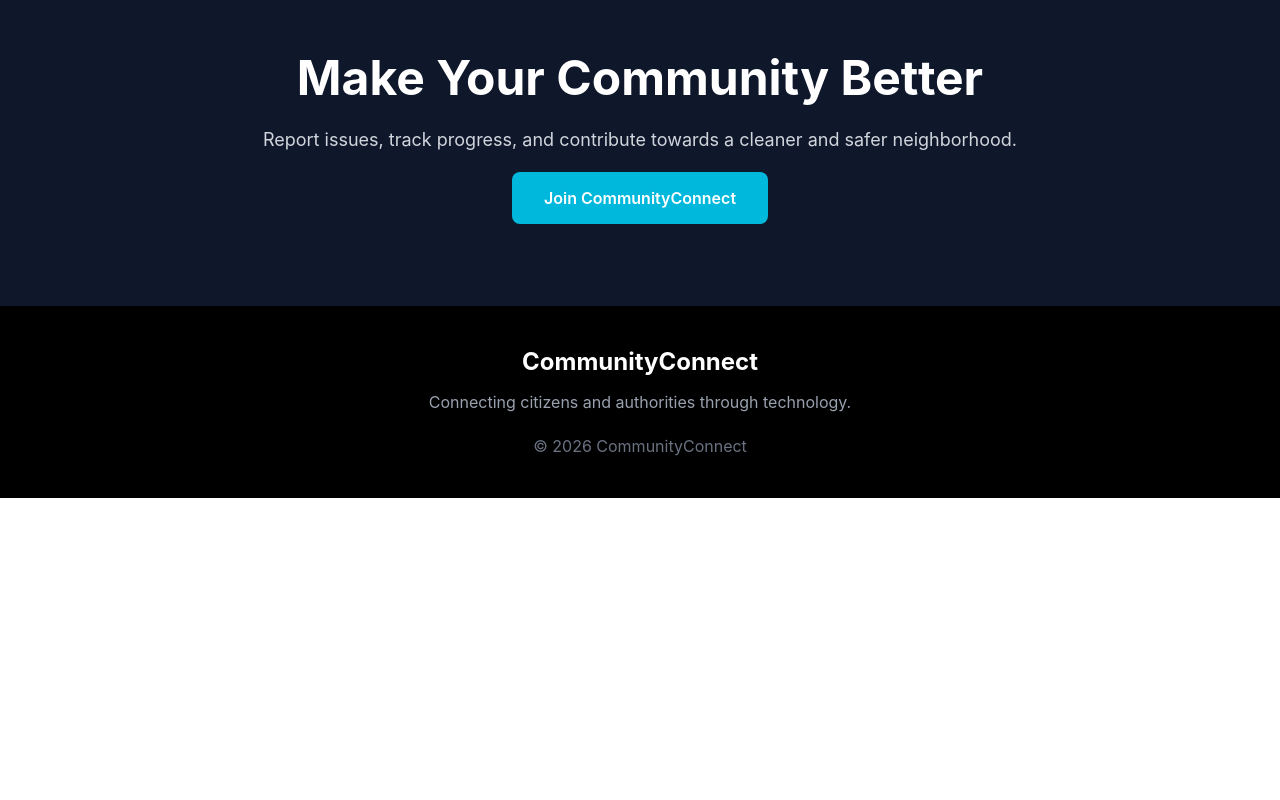
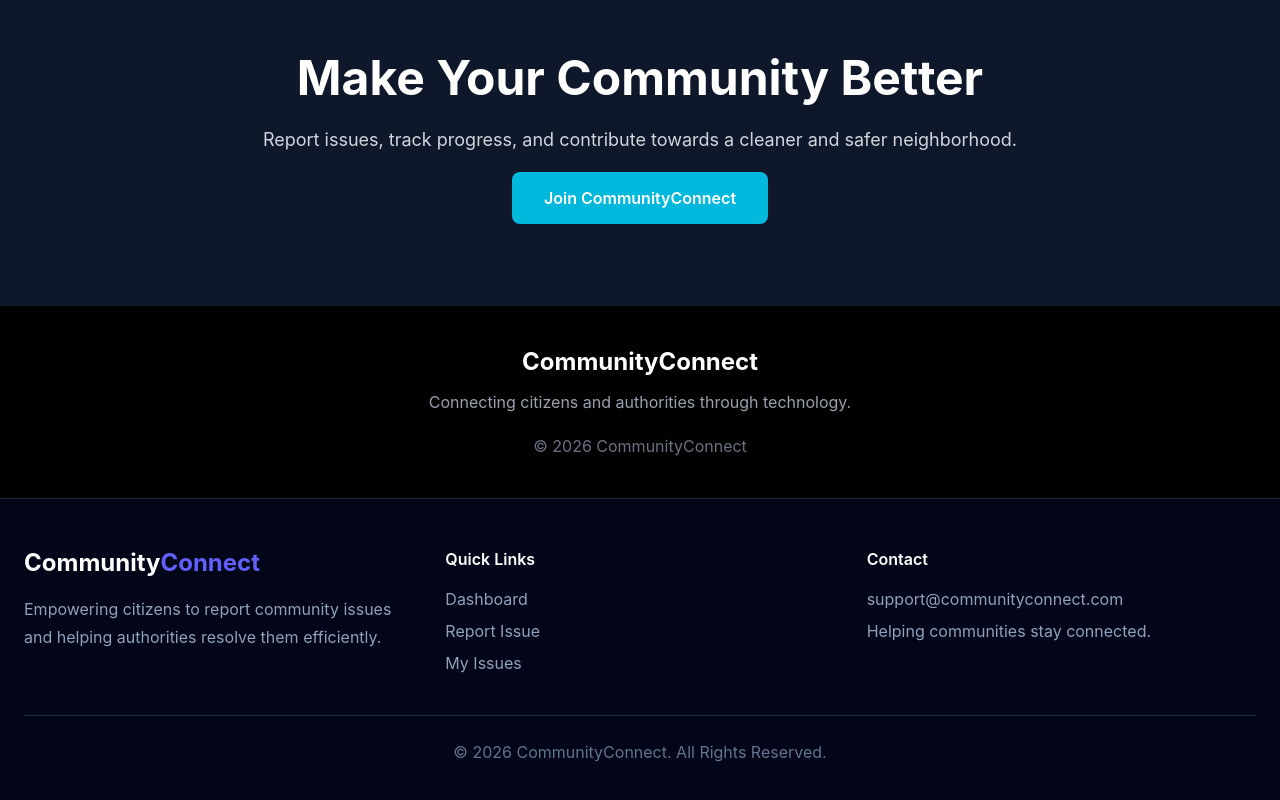
Before and after one commit to ShivanshGera/CommunityConnect, a React (Vite) app in the folder client/: page / in a window 1280 px wide. Shown: the part 1965-2765 px from the top of the page. Before the commit the page ends 2463 px from the top, so only its background shows below. Built offline with nearby package versions, Linux system fonts and the light colour scheme; no server answers.

Commit message:
added footer

```diff
--- a/client/src/App.jsx
+++ b/client/src/App.jsx
@@ -16,6 +16,7 @@
 import ProtectedRoute from "./components/ProtectedRoute";
 import AdminRoute from "./components/AdminRoute";
 import CitizenRoute from "./components/CitizenRoute";
+import Footer from "./components/Footer";
 
 function App() {
   return (
@@ -107,6 +108,7 @@
           element={<NotFound />}
         />
       </Routes>
+      <Footer/>
     </>
   );
 }
--- /dev/null
+++ b/client/src/components/Footer.jsx
@@ -0,0 +1,74 @@
+function Footer() {
+  return (
+    <footer className="bg-slate-950 border-t border-slate-800">
+
+      <div className="max-w-7xl mx-auto px-6 py-12">
+
+        <div className="grid md:grid-cols-3 gap-8">
+
+          <div>
+
+            <h2 className="text-2xl font-bold text-white">
+              Community
+              <span className="text-indigo-500">
+                Connect
+              </span>
+            </h2>
+
+            <p className="text-slate-400 mt-4 leading-7">
+              Empowering citizens to report community
+              issues and helping authorities resolve
+              them efficiently.
+            </p>
+
+          </div>
+
+          <div>
+
+            <h3 className="text-white font-semibold mb-4">
+              Quick Links
+            </h3>
+
+            <ul className="space-y-2 text-slate-400">
+
+              <li>Dashboard</li>
+              <li>Report Issue</li>
+              <li>My Issues</li>
+
+            </ul>
+
+          </div>
+
+          <div>
+
+            <h3 className="text-white font-semibold mb-4">
+              Contact
+            </h3>
+
+            <p className="text-slate-400">
+              support@communityconnect.com
+            </p>
+
+            <p className="text-slate-400 mt-2">
+              Helping communities stay connected.
+            </p>
+
+          </div>
+
+        </div>
+
+        <div className="border-t border-slate-800 mt-10 pt-6">
+
+          <p className="text-center text-slate-500">
+            © 2026 CommunityConnect. All Rights Reserved.
+          </p>
+
+        </div>
+
+      </div>
+
+    </footer>
+  );
+}
+
+export default Footer;
```
